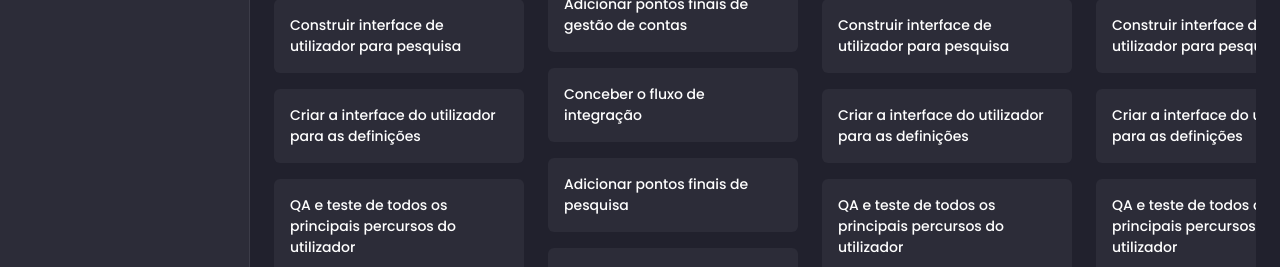
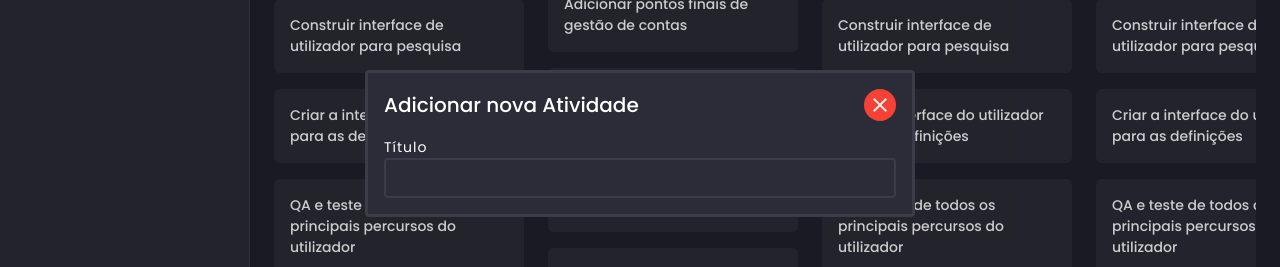
Before and after one commit to Ailson12/task-flow, a React (Vite) app: page / in a window 1280 px wide. Shown: the part 257-524 px from the top of the page. Built offline with nearby package versions, Linux system fonts and the light colour scheme; no server answers.

Commit message:
feat: starting input component and form dependencies

```diff
--- a/package.json
+++ b/package.json
@@ -18,7 +18,9 @@
     "axios": "1.7.7",
     "react": "^18.3.1",
     "react-dom": "^18.3.1",
+    "react-hook-form": "7.53.1",
     "styled-components": "^6.1.11",
+    "zod": "3.23.8",
     "zustand": "^4.5.4"
   },
   "devDependencies": {
--- a/src/components/Dialog/components/DialogRoot/styles.ts
+++ b/src/components/Dialog/components/DialogRoot/styles.ts
@@ -20,7 +20,7 @@ export const DialogWrapper = styled.dialog({
 })
 
 export const DialogContent = styled.div({
-  background: '#2c2c38',
+  background: colors.c3,
   width: '100%',
   maxWidth: 550,
   padding: '1rem',
--- /dev/null
+++ b/src/components/Input/index.tsx
@@ -0,0 +1,18 @@
+import { FC, InputHTMLAttributes } from 'react'
+import * as S from './styles'
+
+type InputProps = {
+  label: string
+  inputProps?: InputHTMLAttributes<HTMLInputElement>
+}
+
+export const Input: FC<InputProps> = ({ label, inputProps }) => {
+  return (
+    <S.InputWrapper>
+      <S.Label>
+        {label}
+        <S.Input {...inputProps} />
+      </S.Label>
+    </S.InputWrapper>
+  )
+}
--- /dev/null
+++ b/src/components/Input/styles.ts
@@ -0,0 +1,23 @@
+import { colors } from '@/styles/colors'
+import styled from 'styled-components'
+
+export const InputWrapper = styled.div({
+  width: '100%',
+})
+
+export const Label = styled.label({
+  color: colors.c4,
+  letterSpacing: 1,
+  fontSize: 14,
+  display: 'block',
+})
+
+export const Input = styled.input({
+  width: '100%',
+  padding: 8,
+  outline: 0,
+  borderRadius: 4,
+  color: colors.c4,
+  border: `2px solid ${colors.c5}`,
+  background: colors.c3,
+})
--- a/src/components/SideBar/components/CreateNewBoard/index.tsx
+++ b/src/components/SideBar/components/CreateNewBoard/index.tsx
@@ -1,9 +1,9 @@
 import { Dialog } from '@/components/Dialog'
-import { Text } from '@/components/Text'
+import { Input } from '@/components/Input'
 import { FC, useState } from 'react'
 
 export const CreateNewBoard: FC = () => {
-  const [open, setOpen] = useState(false)
+  const [open, setOpen] = useState(true)
 
   return (
     <div>
@@ -14,7 +14,7 @@ export const CreateNewBoard: FC = () => {
           onClose={() => setOpen(false)}
         />
 
-        <Text>Inputs</Text>
+        <Input label="Título" />
       </Dialog.Root>
     </div>
   )
--- a/src/index.css
+++ b/src/index.css
@@ -24,3 +24,41 @@ body {
   font-weight: 400;
   font-family: 'Poppins', Arial, Helvetica, sans-serif;
 }
+
+input {
+  font-family: inherit;
+}
+
+/* utilities */
+
+.d-flex {
+  display: flex;
+}
+
+.flex-wrap {
+  flex-wrap: wrap;
+}
+
+.gap-1 {
+  gap: 0.5rem;
+}
+
+.gap-2 {
+  gap: 1rem;
+}
+
+.gap-3 {
+  gap: 1.5rem;
+}
+
+.gap-4 {
+  gap: 2rem;
+}
+
+.gap-5 {
+  gap: 2.5rem;
+}
+
+.gap-6 {
+  gap: 3rem;
+}
```
Also changed, not shown: 1 other file (tests, documents, lock files or other folders).
